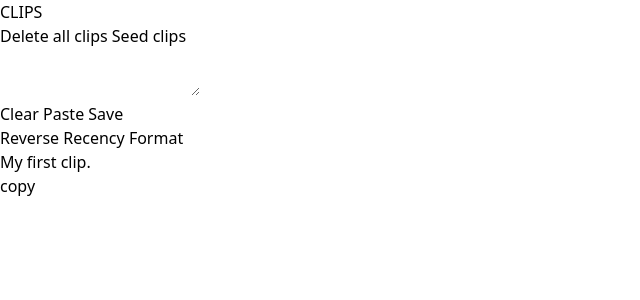
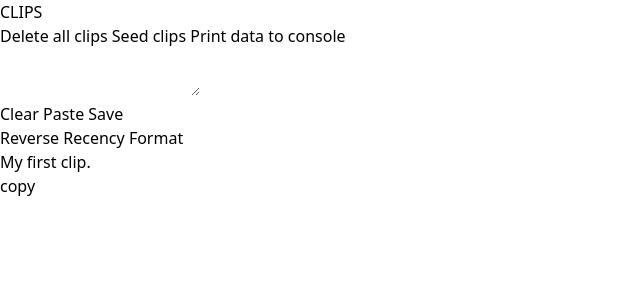
Before and after one commit to jim-x-lin/clips, a SvelteKit app: page / in a window 1280 px wide. Shown: the top 300 px of the page, without its empty margins (0-640 px from the left). Built offline with nearby package versions, Linux system fonts and the light colour scheme.

Commit message:
Add console debug tool

```diff
--- a/src/routes/components/Clip.svelte
+++ b/src/routes/components/Clip.svelte
@@ -6,7 +6,6 @@
 </script>
 
 <div class="my-4 flex divide-x divide-solid rounded-md border border-gray-400 hover:outline">
-	<!-- {JSON.stringify(clip)} -->
 	<div class="flex-1 truncate px-2 py-1">{clip.content}</div>
 	<CopyToClipboard content={clip.content} />
 </div>
--- a/src/routes/components/Debug.svelte
+++ b/src/routes/components/Debug.svelte
@@ -49,6 +49,10 @@ adipiscing elit, sed do eiusmod tempor incididunt ut labore et dolore magna aliq
 	function handleClickSeed() {
 		$clipsStore = [...$clipsStore, ...seed()];
 	}
+
+	function handleClickPrintDataToConsole() {
+		console.log('Clips:', $clipsStore);
+	}
 </script>
 
 <div class="w-full border-4 border-dashed border-red-600 p-2">
@@ -62,4 +66,9 @@ adipiscing elit, sed do eiusmod tempor incididunt ut labore et dolore magna aliq
 		class="text-md mx-1 border-none bg-yellow-300 px-2 py-1 font-bold text-red-600"
 		>Seed clips</button
 	>
+	<button
+		on:click={handleClickPrintDataToConsole}
+		class="text-md mx-1 border-none bg-yellow-300 px-2 py-1 font-bold text-red-600"
+		>Print data to console</button
+	>
 </div>
```
Also changed, not shown: 1 other file (tests, documents, lock files or other folders).
